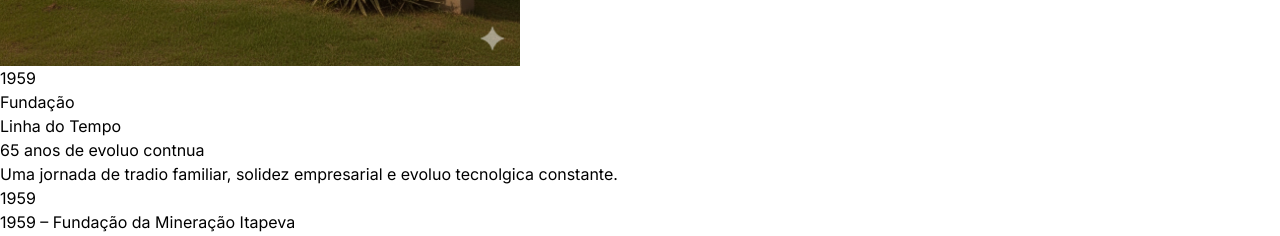
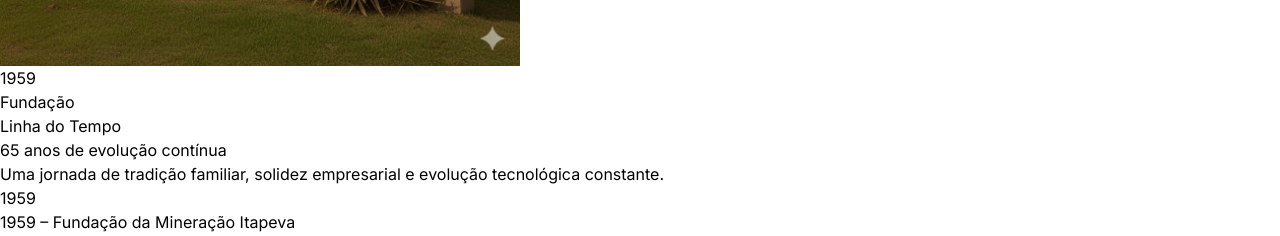
Before and after one commit to brunoJuniorBrz/mineracao_itapeva_oficial, a Next.js app in the folder nextjs_space/: page /sobre in a window 1280 px wide. Shown: the part 960-1196 px from the top of the page. Built offline with nearby package versions, Linux system fonts and the light colour scheme; no server answers.

Commit message:
fix(texts): corrigir título da timeline e remover Caulim do submenu 'Material de Construção'

```diff
--- a/nextjs_space/app/sobre/page.tsx
+++ b/nextjs_space/app/sobre/page.tsx
@@ -237,15 +237,15 @@
 
             <h2 className="text-3xl md:text-4xl font-bold text-gray-900">
 
-              65 anos de evoluo contnua
+              65 anos de evolução contínua
 
-            </h2>
+              </h2>
 
-            <p className="text-gray-600">
+              <p className="text-gray-600">
 
-              Uma jornada de tradio familiar, solidez empresarial e evoluo tecnolgica constante.
+                Uma jornada de tradição familiar, solidez empresarial e evolução tecnológica constante.
 
-            </p>
+              </p>
 
           </Reveal>
 
--- a/nextjs_space/components/navigation/navbar.tsx
+++ b/nextjs_space/components/navigation/navbar.tsx
@@ -320,19 +320,7 @@
 
                           </Link>
 
-                          <Link
-
-                            href="/produtos/material-construcao/caulim"
-
-                            className="block px-3 py-1.5 text-sm text-gray-700 hover:bg-gray-50 hover:text-red-600 rounded transition-colors"
-
-                            onClick={() => setIsProductsOpen(false)}
-
-                          >
-
-                            Caulim
-
-                          </Link>
+                          {/* Caulim foi removido do submenu 'Material de Construção' pois a página não existe mais */}
 
                         </div>
 
```
